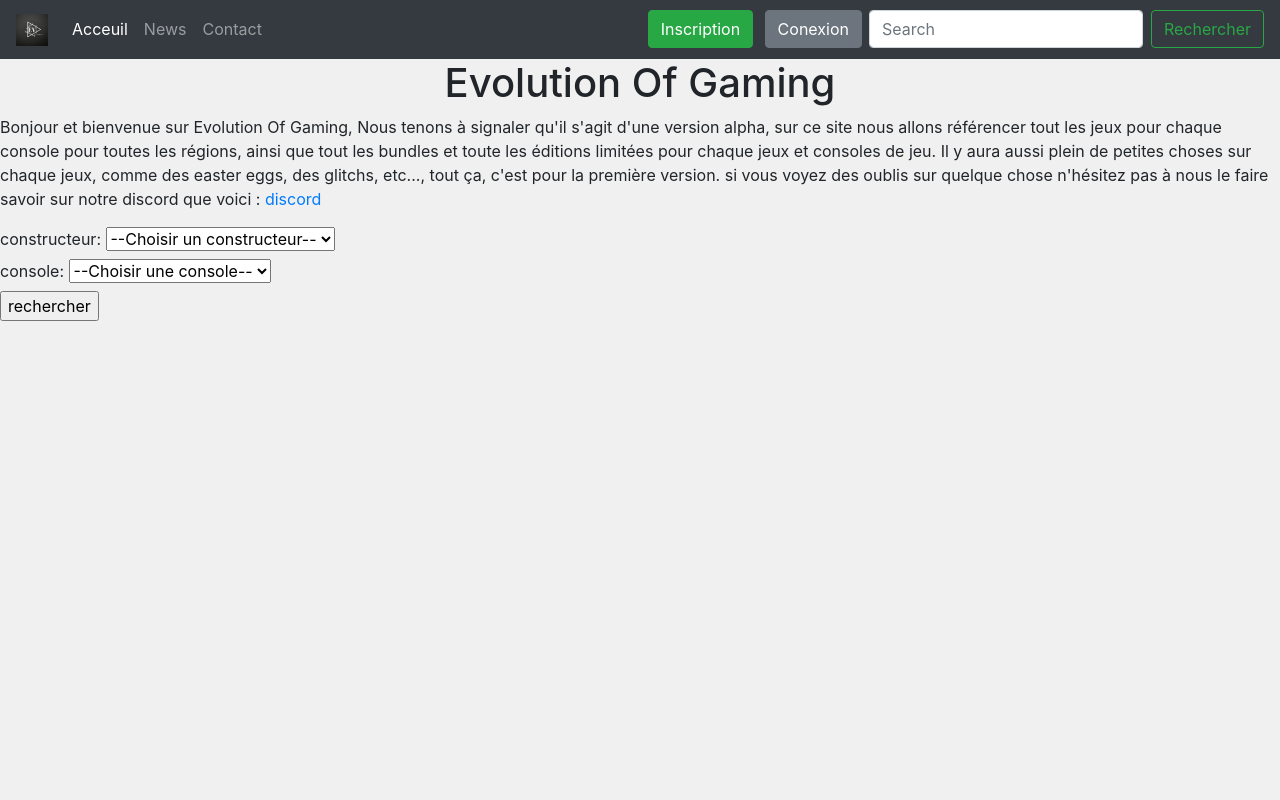
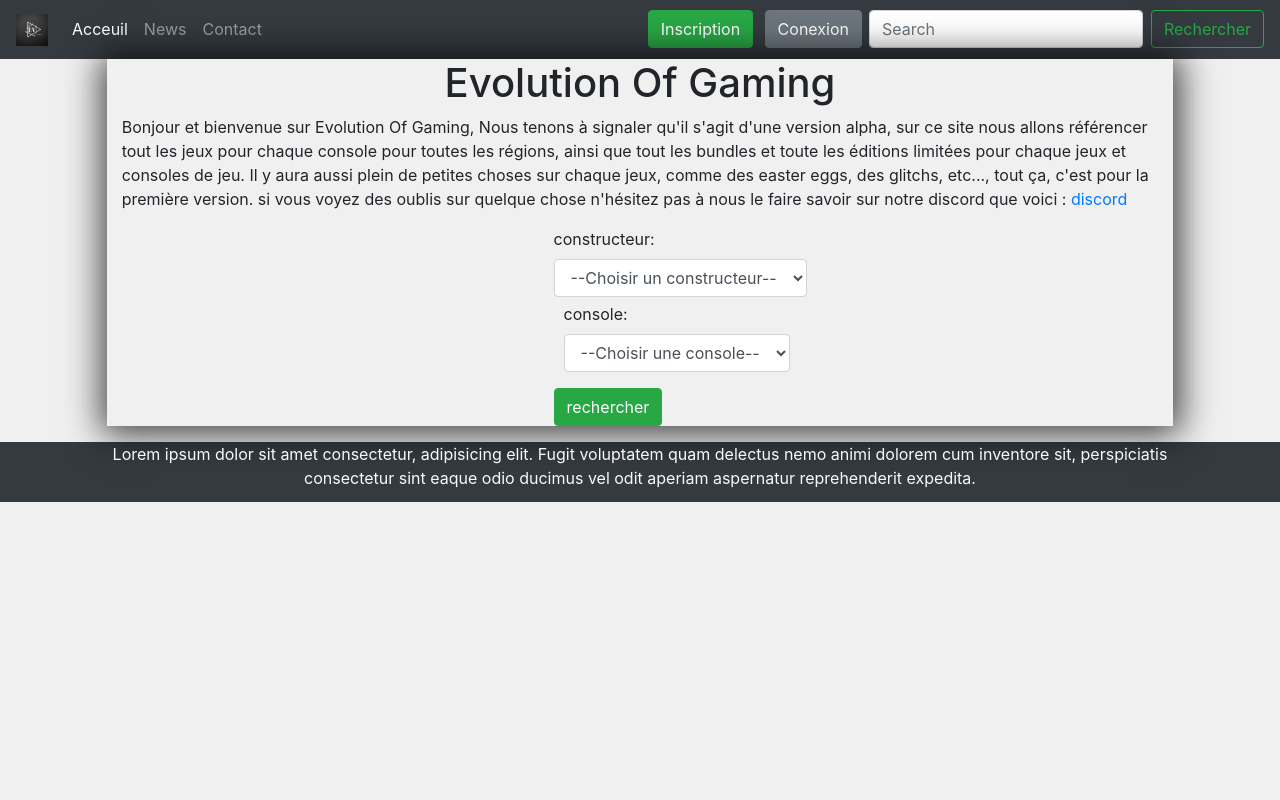
Before and after one commit to ThomasGalliot/evolution-of-gaming, a PHP site: page / in a window 1280 px wide. Run offline with PHP 8.4, Linux system fonts and the light colour scheme; data comes from the database, SQL or seed files in the repository.

Commit message:
add footer and update result front

```diff
--- a/css/style.css
+++ b/css/style.css
@@ -3,6 +3,31 @@
 
 }
 
+.margin-input{
+    margin: 5px 10px 5px 10px;
+}
+
+.shadow-form{
+    -webkit-box-shadow: 1px 2px 8px 6px rgba(36, 36, 36, 0.75);
+    -moz-box-shadow: 1px 2px 34px 6px rgba(0,0,0,0.75);
+    box-shadow: 1px 2px 34px 6px rgba(0,0,0,0.75);
+}
 .background-body{
     background-color: rgb(240, 240, 240);
 }
+
+.bg-color{
+    background-color: rgb(218, 218, 218);
+}
+
+html {
+    position: relative;
+    min-height: 100%;
+}
+
+.footer {
+    position: static;
+    bottom: 0;
+    width: 100%;
+    height: 60px;
+}
--- /dev/null
+++ b/footer.php
@@ -0,0 +1,9 @@
+<footer class="footer bg-dark">
+    <div class="container">
+        <div class="row">
+            <div class="col-md-12 text-light text-center">
+                Lorem ipsum dolor sit amet consectetur, adipisicing elit. Fugit voluptatem quam delectus nemo animi dolorem cum inventore sit, perspiciatis consectetur sint eaque odio ducimus vel odit aperiam aspernatur reprehenderit expedita.
+            </div>
+        </div>
+    </div>
+</footer>
--- a/index.php
+++ b/index.php
@@ -7,12 +7,13 @@
             include("php/view/cdn/css/bootstrap.php");
         ?>
 
-        <meta charset="utf-8" />
+        <meta charset="utf-8"/>
         <link rel="stylesheet" href="css/style.css">
         <title>Evolution Of Gaming</title>
     </head>
     <body class="background-body">
         <?php include("navbar.php");?>
+        <div class="col-10 m-auto shadow-form">
             <div>
                 <h1 style="text-align: center;">Evolution Of Gaming</h1>
                 <p>Bonjour et bienvenue sur Evolution Of Gaming, Nous tenons à signaler qu'il s'agit d'une version alpha, sur ce site
@@ -21,42 +22,44 @@
                 jeux, comme des easter eggs, des glitchs, etc..., tout ça, c'est pour la première version. si vous voyez des oublis
                 sur quelque chose n'hésitez pas à nous le faire savoir sur notre discord que voici : <a href="https://discord.gg/2DEcgqU">discord</a></p>
             </div>
-
-        <div>
+            <div class="offset-5">
+                <div class="input-group mb-3">
                     <form action="#" method="post">
                         <div>
                             <label for="constructeur-select">constructeur:</label>
 
-                    <select name="constructeur">
+                            <select class="form-control" name="constructeur">
                                 <option value="" selected="selected">--Choisir un constructeur--</option>
-                        <?php
-                            include("php/bdd/sortie/selectionConstructeur.php");
-                        ?>
+                                <?php include("php/bdd/sortie/selectionConstructeur.php");?>
                             </select>
                         </div>
 
+                    <div class="input-group mb-3 margin-input">
                         <div>
                             <label for="console">console:</label>
 
-                    <select name="console">
+                            <select name="console" class="form-control">
                                 <option id="0" value="" selected="selected">--Choisir une console--</option>
-                        <?php
-                            include("php/bdd/sortie/selectionConsole.php");
-                        ?>
+                                <?php include("php/bdd/sortie/selectionConsole.php");?>
                             </select>
+                        </div>
                     </div>
 
                         <div>
-                    <input type="submit" value="rechercher"/>
+                            <input class="btn btn-success" type="submit" value="rechercher"/>
                         </div>
                     </form>
                 </div>
+            </div>
+
 
             <?php
                 include("php/bdd/sortie/affichageJeux.php");
 
                 include("php/view/cdn/js/bootstrap.php");
             ?>
+        </div>
+        <?php include("footer.php") ?>
         <script type="text/javascript" src="js/modifSelectConsole.js"></script>
     </body>
 </html>
--- a/php/bdd/sortie/affichageJeux.php
+++ b/php/bdd/sortie/affichageJeux.php
@@ -6,16 +6,17 @@
         $affichageJeuxVideos = $requete->fetchAll();
 
         foreach ($affichageJeuxVideos as $jeuVideo) {
-            echo "<div>
-                <div>
-                    <img src='" . $jeuVideo['image'] . "'
+            echo "<div class='card text-center bg-color' style='width: 19rem;'>
+                <div class='card-header'>
+                    <img class='card-img-top' src='" . $jeuVideo['image'] . "'
                     alt='image du jeux " . $jeuVideo['nom'] . "' />
                 </div>
-
-                <div>
-                    <p>" . $jeuVideo['nom'] . "</p>
+                    <div class='card-body bg-color'>
+                        <div class='card-title'>
+                            <p class='text-light bg-success'>" . $jeuVideo['nom'] . "</p>
                         </div>
-                <div>
+                        <div class='col-12'>
+                            <div class='card-text'>
                                 <p>développeur: " . $jeuVideo['developpeur'] . "</p>
                             </div>
                             <div>
@@ -24,6 +25,9 @@
                             <div>
                                 <p>date de sorti: " . $jeuVideo['date_de_creation'] . "</p>
                             </div>
+                        </div>
+                        <div class='card-footer'></div>
+                </div>
             </div>";
         }
     }
```
Lines whose indentation alone changed are shown as unchanged.
